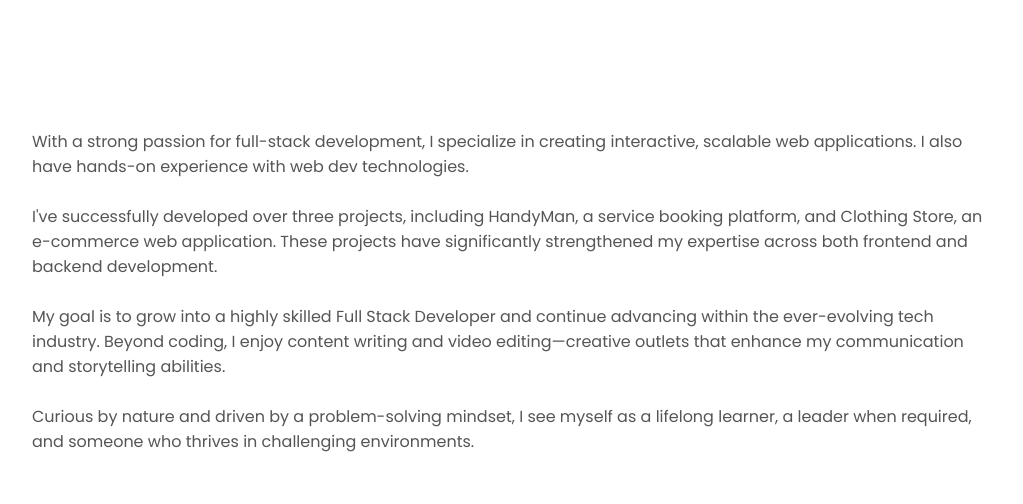
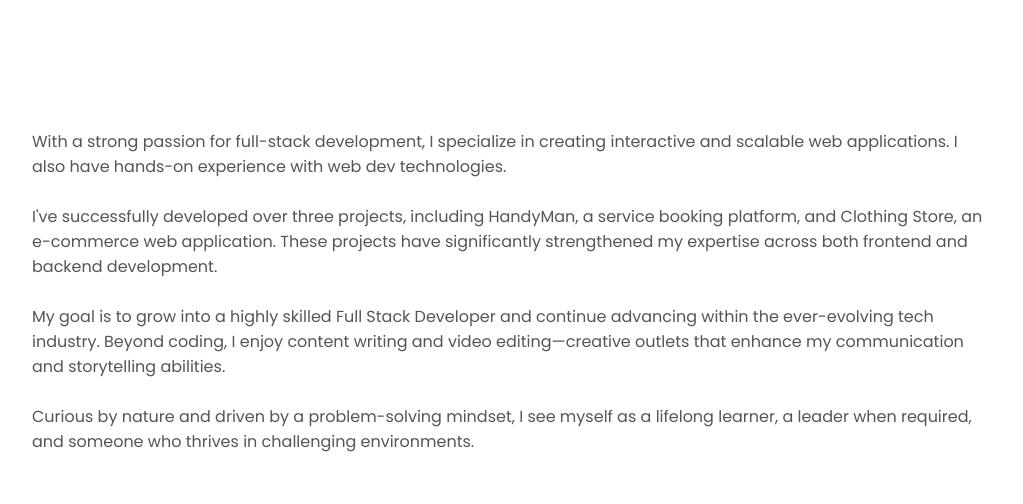
Before and after one commit to UtkarshSingh83/personal_portfolio, a plain HTML site: page index.html in a window 1280 px wide. Shown: the part 1064-1568 px from the top of the page, without its empty margins (128-1151 px from the left). Drawn offline with Linux system fonts and the light colour scheme.

Commit message:
updated_aboutSection

```diff
--- a/index.html
+++ b/index.html
@@ -93,7 +93,7 @@
         <div class="about-details-container">
           <div class="text-container">
             <p>
-              With a strong passion for full-stack development, I specialize in creating interactive, scalable web applications. I also have hands-on experience with web dev technologies.
+              With a strong passion for full-stack development, I specialize in creating interactive and scalable web applications. I also have hands-on experience with web dev technologies.
               <br><br>
               I've successfully developed over three projects, including HandyMan, a service booking platform, and Clothing Store, an e-commerce web application. These projects have significantly strengthened my expertise across both frontend and backend development.
               <br><br>
```
